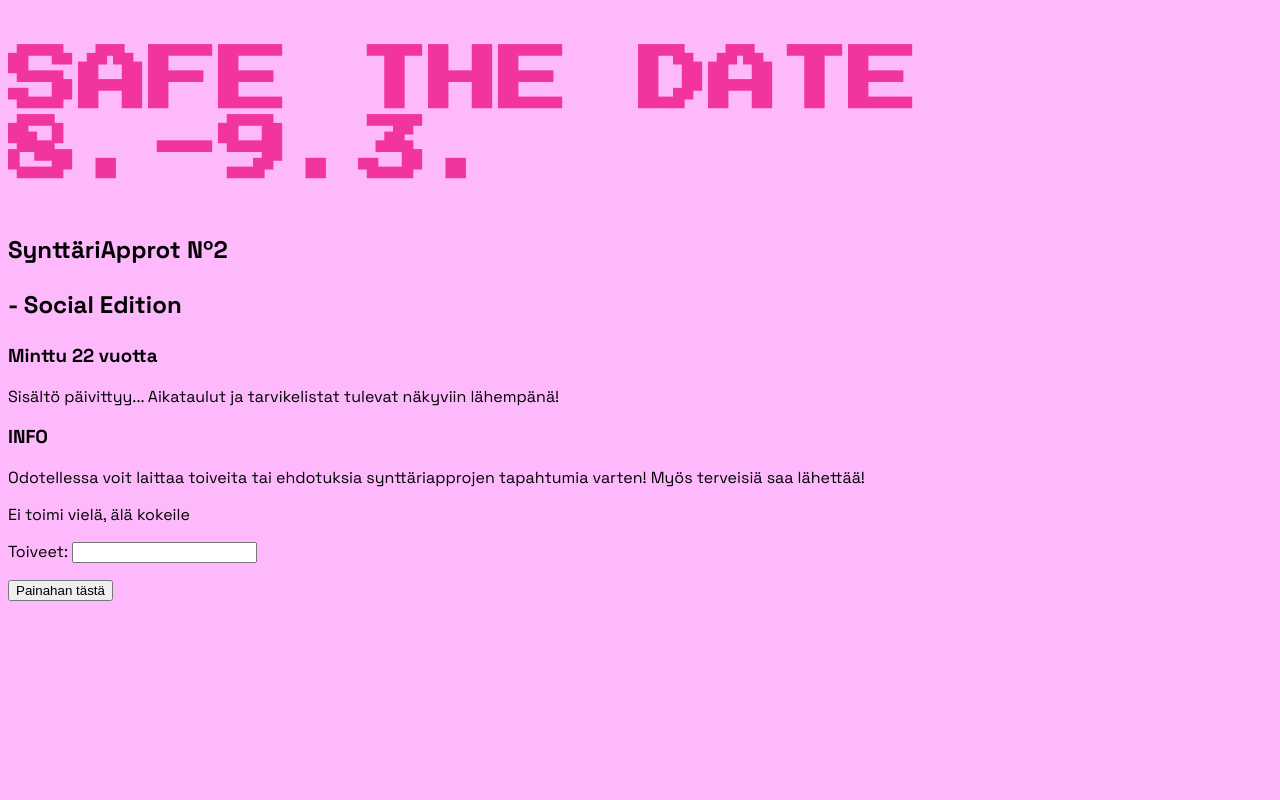
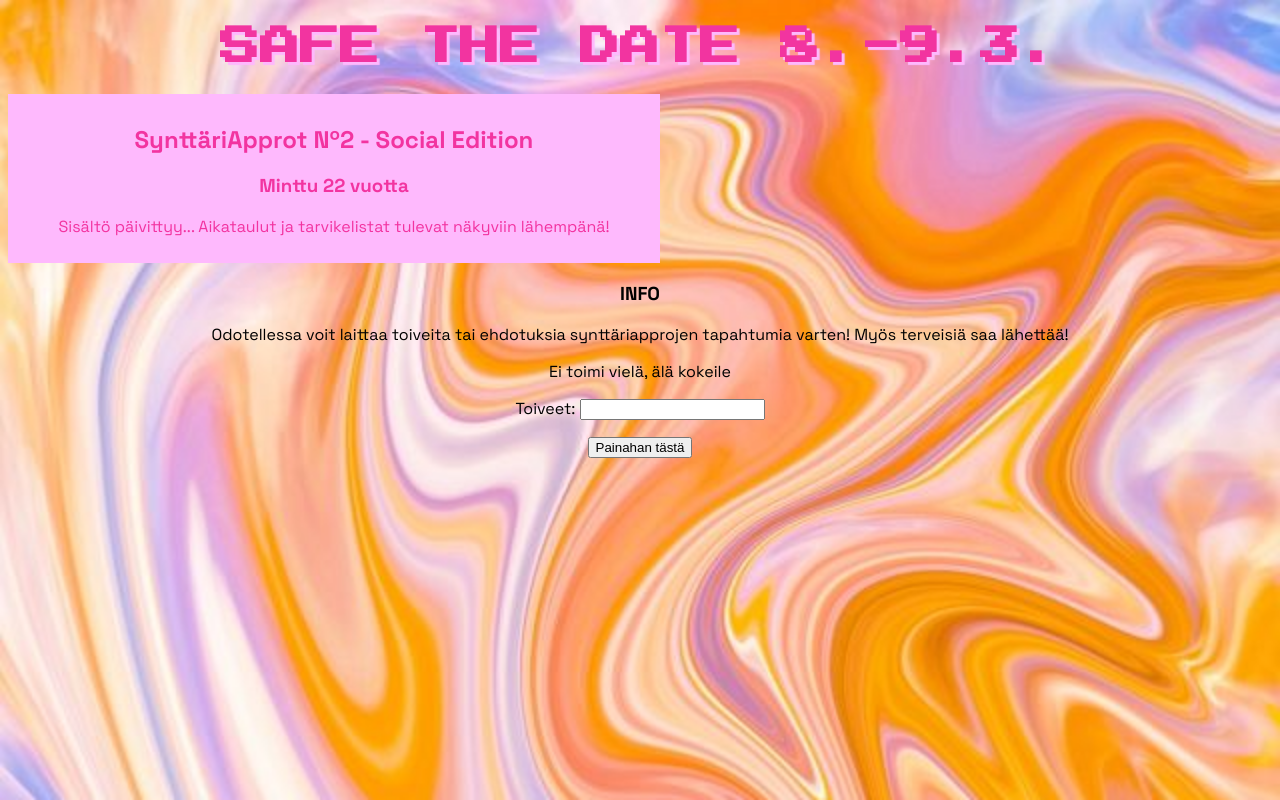
Before and after one commit to pohjolaminttu/synttariapprot, a plain HTML site: page index.html in a window 1280 px wide. Drawn offline with Linux system fonts and the light colour scheme.

Commit message:
Paljon värimuutoksia ja lisää sisältöä

```diff
--- a/index.html
+++ b/index.html
@@ -10,21 +10,30 @@
 <link rel="preconnect" href="https://fonts.gstatic.com" crossorigin>
 <link href="https://fonts.googleapis.com/css2?family=Press+Start+2P&family=Space+Grotesk:wght@300..700&display=swap" rel="stylesheet">
 
-
+<style>
+  body {
+    background-image: url("images/tausta.jpg");
+    background-repeat: no-repeat;
+    background-size: cover;
+  }
+  </style>
   </head>
 
   <body>
     <h1>SAFE THE DATE 8.-9.3.</h1>
-    <h2>SynttäriApprot Nº2 <p id="edition">- Social Edition</p></h2>
+
+    <div id="Alkublokki">
+    <h2>SynttäriApprot Nº2 - Social Edition</h2>
     <h3>Minttu 22 vuotta</h3>
-    <p>Sisältö päivittyy... Aikataulut ja tarvikelistat tulevat näkyviin lähempänä!</p>
+    <p class="pikkuinfo">Sisältö päivittyy... Aikataulut ja tarvikelistat tulevat näkyviin lähempänä!</p>
+    </div>
 
 
     <h3>INFO</h3>
 
     <p> Odotellessa voit laittaa toiveita tai ehdotuksia synttäriapprojen tapahtumia varten! Myös terveisiä saa lähettää! </p>
 
-  <p id="varoite">Ei toimi vielä, älä kokeile</p>
+  <p class="pikkuinfo">Ei toimi vielä, älä kokeile</p>
     <form action="notes.txt" method="post">
         <p> <label for="toiveet">Toiveet:</label>
             <input type="toive" id="toiveita" name="toive"/>
--- a/styles/style.css
+++ b/styles/style.css
@@ -1,10 +1,31 @@
 html {
     font-family: "Space Grotesk";
-    background-color:rgb(254, 185, 253);
+    text-align: center;
 }
+
 
 h1 {
     font-family: "Press Start 2P";
-    font-size: 70px;
+    font-size: 40px;
     color: rgb(242, 52, 160);
+    text-align: center;
+    text-shadow: 3px 3px 1px  rgb(254, 185, 253);
 }
+
+div#Alkublokki {
+    background-color: rgb(254, 185, 253);
+    color:  rgb(242, 52, 160);
+    width: 50%;
+    padding: 10px 10px 10px 10px;
+    text-align: center;
+}
+
+div#Info {
+    background-color: rgb(254, 185, 253);
+
+}
+
+.pikkuinfo p {
+    color: rgb(103, 103, 103);
+    text-decoration: wavy;
+}
```
Also changed, not shown: images/tausta.jpg (added).
